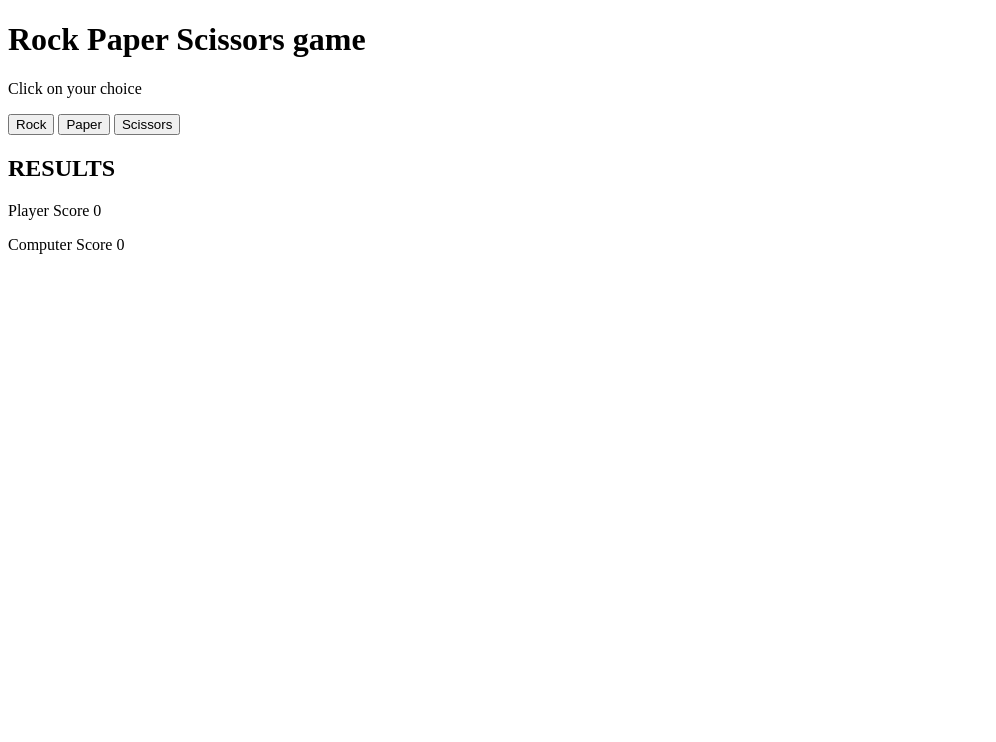
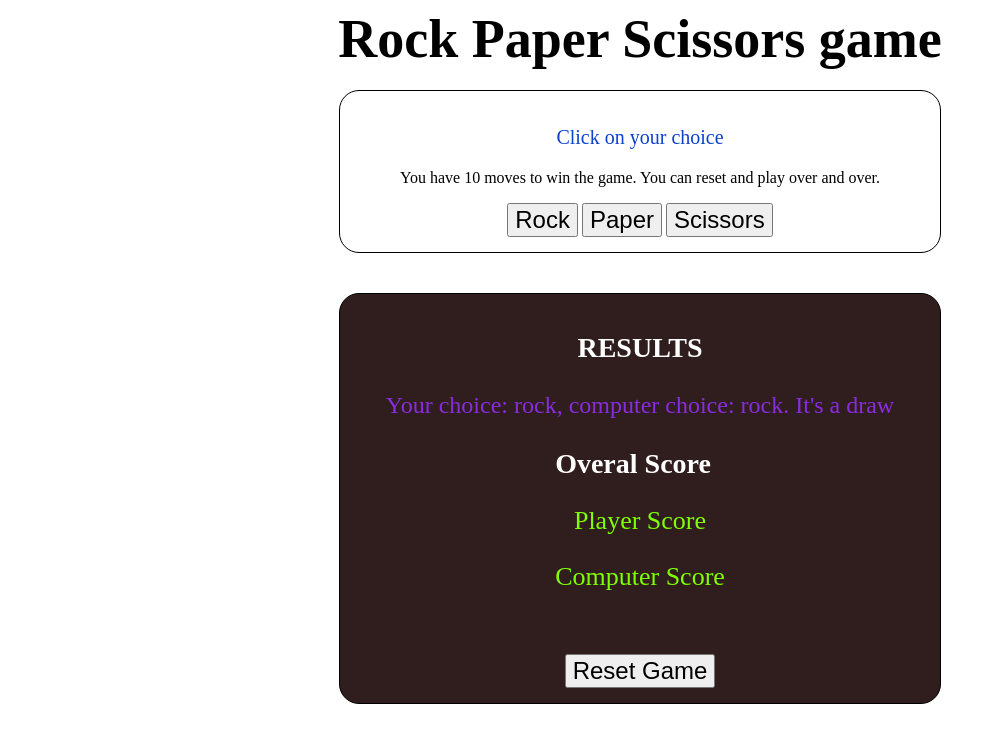
Before and after one commit to pkwandera1/Git-Repos, a plain HTML site: page Rock Paper Scissors/index.html in a window 1280 px wide. Both pictures are taken after a click on the button "Rock". Shown: the whole page, without its empty margins (0-996 px from the left). Drawn offline with Linux system fonts and the light colour scheme.

Commit message:
Clean up the code and styles to the htmle GUI create a concise code Add styles to the html to make it look good and easier to play game.

```diff
--- a/Rock Paper Scissors/Script.js
+++ b/Rock Paper Scissors/Script.js
@@ -1,81 +1,65 @@
-document.addEventListener('DOMContentLoaded', function () {
-let choice = ["Rock", "Paper", "Scissors"];
+let choice = ["rock", "paper", "scissors"];
+
 function getComputerChoice() {
   return choice[Math.floor(Math.random() * choice.length)];
 }
 
-let playerScore= 0;
+let playerScore = 0;
 let computerScore = 0;
+let gameMoves = 0;
 
-const rockbtn = document.querySelector('#rock');
-const paperbtn = document.querySelector('#paper');
-const scissorsbtn = document.querySelector('#scissors');
-const plscore = document.querySelector('#plscore');
-const coscore = document.querySelector('#coscore');
+const buttons = document.querySelectorAll('.click-game');
+const results = document.querySelector('#message');
+const playerOverallResults = document.querySelector('#plscore');
+const computerOverallResults = document.querySelector('#coscore');
 
-rockbtn.addEventListener('click', () => {
-const playerSelection = "Rock"
-const computerSelection = getComputerChoice();
+buttons.forEach((button) => {
+  button.addEventListener('click', () => {
+    gameMoves++; // Move this statement to the beginning
 
-if (computerSelection === playerSelection) {
-console.log("You draw");
-} else if (playerSelection === "Rock" && computerSelection === "Scissors") {
-playerScore++
+    let computerSelection = getComputerChoice();
+    let playerSelection = button.id;
 
-console.log("You win");
-console.log("Player " + playerScore);
-console.log("Computer " + computerScore);
+    if (gameMoves === 10) {
+      gameOver();
+      return;
+    }
+
+    if (playerSelection === computerSelection) {
+      results.textContent = `Your choice: ${playerSelection}, computer choice: ${computerSelection}. It's a draw`;
+    } else if (
+      (playerSelection === "rock" && computerSelection === "scissors") ||
+      (playerSelection === "paper" && computerSelection === "rock") ||
+      (playerSelection === "scissors" && computerSelection === "paper")
+    ) {
+      playerScore++;
+      results.textContent = `Your choice: ${playerSelection}, computer choice: ${computerSelection}. You win`;
+      playerOverallResults.textContent = `Player Score: ${playerScore}`;
     } else {
       computerScore++;
-console.log("You loose, Computer wins");
-console.log("Player " + playerScore);
-console.log("Computer " + computerScore);
+      results.textContent = `Your choice: ${playerSelection}, computer choice: ${computerSelection}. You lose`;
+      computerOverallResults.textContent = `Computer Score ${computerScore}`;
     }
-    plscore.textContent = `Player Score ${playerScore}`
-    coscore.textContent = `Computer Score  ${computerScore}`
+  });
 });
 
+function gameOver() {
+  buttons.forEach((button) => {
+    button.disabled = true;
+  });
 
-
-paperbtn.addEventListener('click', () => {
-const playerSelection = "Paper"
-const computerSelection = getComputerChoice();
-if (computerSelection === playerSelection) {
-console.log("You draw");
-    } else if (playerSelection === "Paper" && computerSelection === "Rock") {
-    playerScore++
-    console.log("You win");
-    console.log("Player " + playerScore);
-    console.log("Computer " + computerScore);
+  const resultDisplay = document.querySelector('#result');
+  if (playerScore > computerScore) {
+    resultDisplay.textContent = 'You won the game!';
+  } else if (playerScore < computerScore) {
+    resultDisplay.textContent = 'You lost the game!';
   } else {
-    computerScore++;
-    console.log("You loose, Computer wins");
-    console.log("Player " + playerScore);
-    console.log("Computer " + computerScore);
+    resultDisplay.textContent = "It's a tie!";
+  }
 }
 
-    plscore.textContent = `Player Score ${playerScore}`
-    coscore.textContent = `Computer Score  ${computerScore}`
+const refreshButton = document.getElementById('resetButton');
+
+refreshButton.addEventListener('click', () => {
+  window.location.reload();
 });
-
-scissorsbtn.addEventListener('click', () => {
-const playerSelection = "Scissors"
-const computerSelection = getComputerChoice();
-if (computerSelection === playerSelection) {
-console.log("You draw");
-    } else if (playerSelection === "Scissors" && computerSelection === "Paper") {
-    playerScore++
-    console.log("You win");
-    console.log("Player " + playerScore);
-    console.log("Computer " + computerScore);
-    } else {
-    computerScore++;
-    console.log("You loose, Computer wins");
-    console.log("Player " + playerScore);
-    console.log("Computer " + computerScore);
-}
-
-    plscore.textContent = `Player Score ${playerScore}`
-    coscore.textContent = `Computer Score  ${computerScore}`
-});
-});
--- a/Rock Paper Scissors/index.html
+++ b/Rock Paper Scissors/index.html
@@ -5,24 +5,33 @@
     <meta charset="utf-8" />
     <meta name="viewport" content="width=device-width, initial-scale=1.0"/>
     <title>Rock Paper Scissors</title>
-    <script src="Script.js"></script>
+    <link rel="stylesheet" href="styles.css">
 
 </head>
 <body>
     <h1>Rock Paper Scissors game</h1>
-    <div>
-        <p>Click on your choice</p>
-        <button id="rock">Rock</button>
-        <button id="paper">Paper</button>
-        <button id="scissors">Scissors</button>
+    <div class="game game-play" id="play">
+        <p class="instruction">Click on your choice</p>
+        <p class="moves">You have 10 moves to win the game. You can reset and play over and over.</p>
+        <button class="click-game" id="rock">Rock</button>
+        <button class="click-game" id="paper">Paper</button>
+        <button class="click-game" id="scissors">Scissors</button>
     </div>
-    <div>
-        <h2>RESULTS</h2>
-        <p id="plscore">Player Score </p>
-        <p id="coscore">Computer Score </p>
+    <div id="results" class="game game-result" >
+        <div>
+            <h2>RESULTS</h2>
+        </div>
+        <p id="message"></p>
+        <div>
+            <h2>Overal Score</h2>
+            <p class="overal-score" id="plscore">Player Score </p>
+            <p class="overal-score"  id="coscore">Computer Score </p>
+        </div>
+        <div>
+            <p id="result"></p>
+        </div>
+        <button id="resetButton">Reset Game</button>
     </div>
-    <script>
-
-    </script>
+    <script src="Script.js"></script>
 </body>
 </html>
--- /dev/null
+++ b/Rock Paper Scissors/styles.css
@@ -0,0 +1,57 @@
+
+body {
+    display: flex;
+    flex-direction: column;
+    align-items: center;
+}
+p {
+    text-align: center;
+}
+.game {
+    border: 1px solid black;
+    margin: 20px 0;
+    width: 600px;
+    padding: 15px 0;
+    border-radius: 20px;
+}
+.game-result {
+    display: flex;
+    flex-direction: column;
+    align-items: center;
+    background-color: rgb(48, 30, 30);
+}
+.game-play {
+    text-align: center;
+}
+h1 {
+    font-size: 54px;
+    margin: 0;
+}
+h2 {
+    font-size: 28px;
+    color: white;
+}
+
+.click-game, #resetButton {
+    font-size: 24px;
+}
+.instruction {
+    font-size: 20px;
+    color: rgb(12, 64, 207);
+}
+#message {
+    font-size: 24px;
+    color: blueviolet;
+    margin: 5px 0;
+.message {
+    height: 10px;
+}
+}
+.overal-score {
+    font-size: 26px;
+    color: chartreuse;
+}
+#result {
+    color: white;
+    font-size: 36px;
+}
```
Lines whose indentation alone changed are shown as unchanged.
